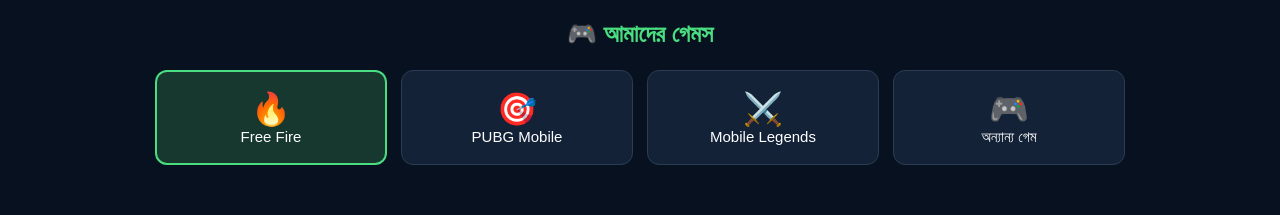
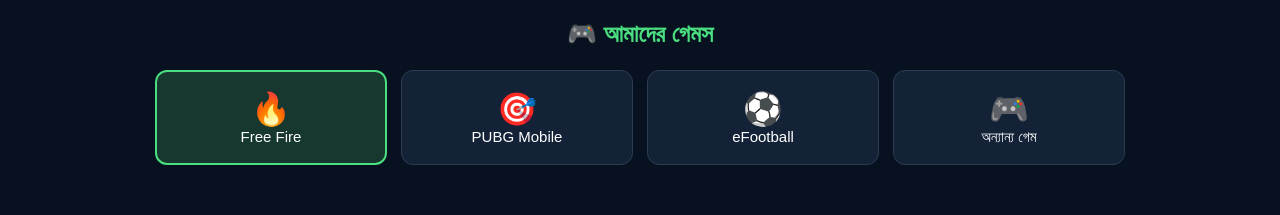
Before and after one commit to quickcoinbd/quickcoin-bd, a plain HTML site: page index.html in a window 1280 px wide. Shown: the part 433-648 px from the top of the page. Drawn offline with Linux system fonts and the light colour scheme.

Commit message:
Update index.html

```diff
--- a/index.html
+++ b/index.html
@@ -201,10 +201,10 @@
         PUBG Mobile
       </button>
 
-      <button class="game" data-game="Mobile Legends"
+      <button class="game" data-game="eFootball"
               onclick="selectGame(this)">
-        <div class="emoji">⚔️</div>
-        Mobile Legends
+        <div class="emoji">⚽</div>
+        eFootball
       </button>
 
       <button class="game" data-game="অন্যান্য গেম"
```
